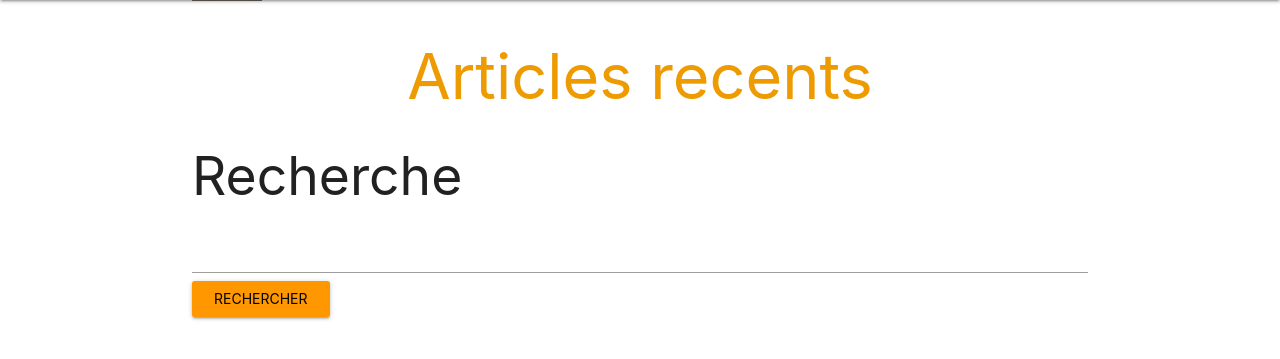
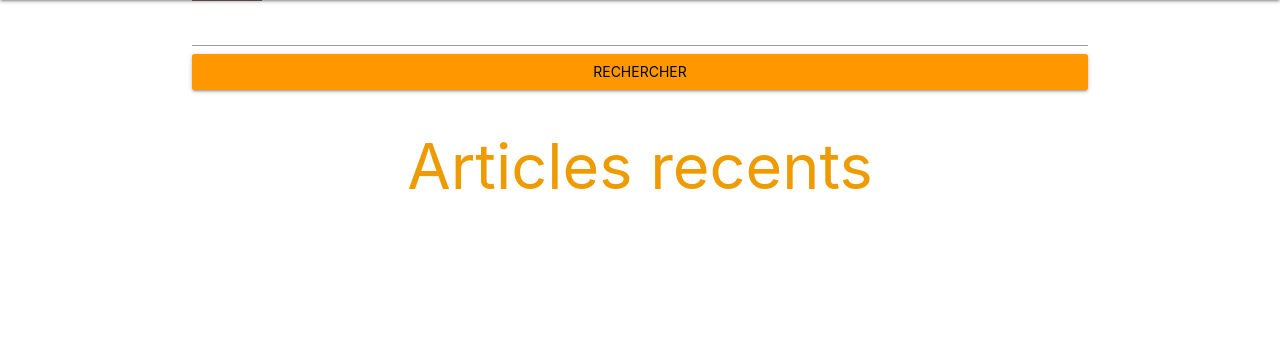
Before and after one commit to Billy3Joe/blog_personnel, a PHP site: page / in a window 1280 px wide. Shown: the part 64-423 px from the top of the page. Run offline with PHP 8.4, Linux system fonts and the light colour scheme; data that the repository does not hold is empty; some libraries are stand-ins or nearby versions.

Commit message:
Design espace recherché terminé

```diff
--- a/pages/home.php
+++ b/pages/home.php
@@ -1,5 +1,3 @@
-
-<h1 class="h1"> Articles recents</h1>
 <!-- Début de la recherche -->
     <?php
        @$keywords=$_GET["keywords"];
@@ -18,9 +16,8 @@
     ?>
 
 <form action="" method="GET">
-    <h2>Recherche</h2>
     <input type="text" name="keywords"placeholder="<?= $keywords ?>">
-    <input type="submit" name="valider" value="Rechercher" class="btn orange waves-effect waves-light">
+    <input style="display: flex; justify-content: center" type="submit" name="valider" value="Rechercher" class="btn orange waves-effect waves-light">
 
     <?php
     if (@$afficher=="oui") {
@@ -49,6 +46,7 @@
 </form>
 <!-- Fin de la recherche -->
 
+<h1 class="h1"> Articles recents</h1>
 <div class="#">
     <?php
         // Créeons une variable post qui va être égale à notre fuction crée dan la page hom.func.php
@@ -111,6 +109,9 @@
 </div>
 
 <style>
+    .row{
+        padding: 10px;
+    }
     .card{
         padding: 10px;
         /* From https://css.glass */
```
